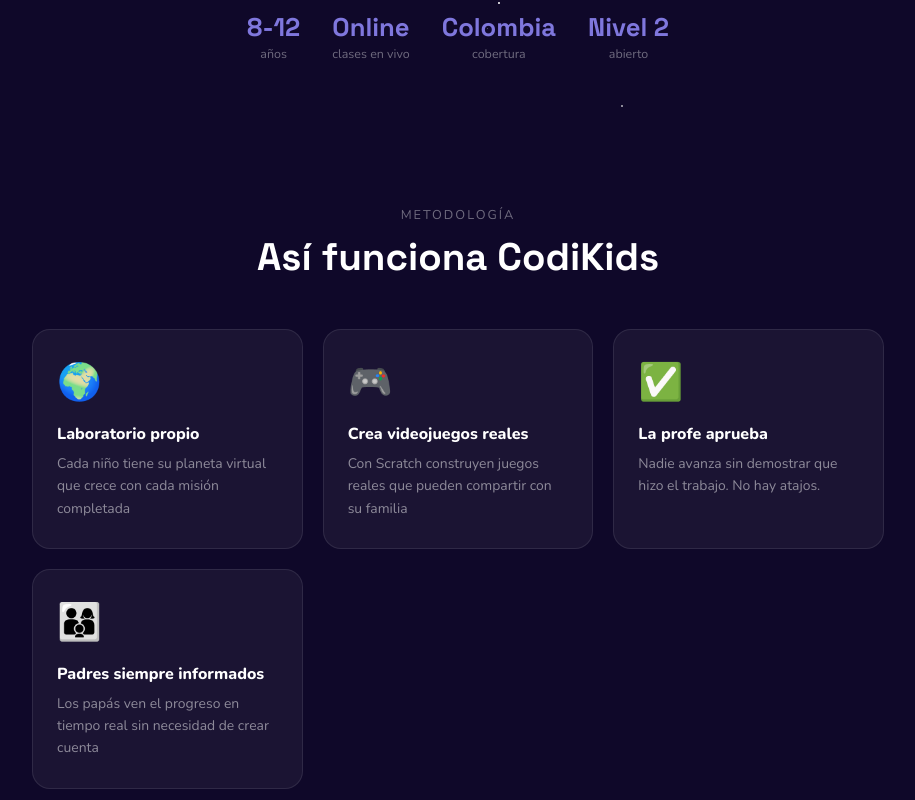
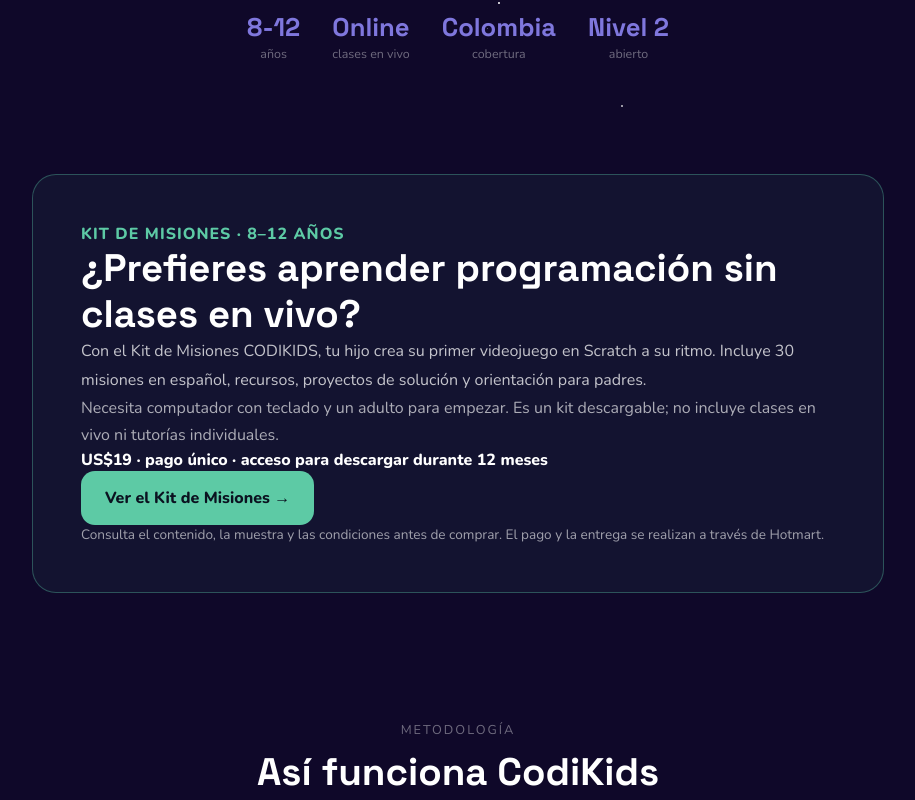
Before and after one commit to PatriOlaya/codikids-app, a React (Vite) app: page / in a window 1280 px wide. Shown: the part 680-1480 px from the top of the page, without its empty margins (182-1097 px from the left). Built offline with nearby package versions, Linux system fonts and the light colour scheme; no server answers.

Commit message:
Add self-paced Scratch kit offer to CODIKIDS landing page

```diff
--- a/src/pages/Landing.jsx
+++ b/src/pages/Landing.jsx
@@ -48,6 +48,19 @@
               <div style={{ fontSize: '.78rem', color: 'rgba(255,255,255,.4)', marginTop: 2 }}>{l}</div>
             </div>
           ))}
+        </div>
+      </section>
+
+      {/* KIT DESCARGABLE */}
+      <section id="aprende-a-tu-ritmo" aria-labelledby="kit-title" style={{ padding: '3rem 1.5rem', maxWidth: 900, margin: '0 auto' }}>
+        <div style={{ border: '1px solid rgba(93,202,165,.35)', borderRadius: 24, background: 'rgba(93,202,165,.06)', padding: 'clamp(1.5rem,4vw,3rem)' }}>
+          <p style={{ color: '#5DCAA5', fontWeight: 800, letterSpacing: 1 }}>KIT DE MISIONES · 8–12 AÑOS</p>
+          <h2 id="kit-title" style={{ fontFamily: 'Space Grotesk,sans-serif', fontSize: 'clamp(1.6rem,4vw,2.4rem)', lineHeight: 1.2 }}>¿Prefieres aprender programación sin clases en vivo?</h2>
+          <p style={{ color: 'rgba(255,255,255,.75)', lineHeight: 1.8 }}>Con el Kit de Misiones CODIKIDS, tu hijo crea su primer videojuego en Scratch a su ritmo. Incluye 30 misiones en español, recursos, proyectos de solución y orientación para padres.</p>
+          <p style={{ color: 'rgba(255,255,255,.65)', lineHeight: 1.7 }}>Necesita computador con teclado y un adulto para empezar. Es un kit descargable; no incluye clases en vivo ni tutorías individuales.</p>
+          <p style={{ fontWeight: 800 }}>US$19 · pago único · acceso para descargar durante 12 meses</p>
+          <a href="https://codikids-kit-misiones.p-olaya.chatgpt.site/?utm_source=codikids-vercel&utm_medium=referral&utm_campaign=kit-misiones" target="_blank" rel="noopener noreferrer" style={{ background: '#5DCAA5', color: '#0b1220', borderRadius: 14, padding: '1rem 1.5rem', fontWeight: 800, textDecoration: 'none', display: 'inline-block' }}>Ver el Kit de Misiones →</a>
+          <p style={{ color: 'rgba(255,255,255,.6)', fontSize: '.85rem', marginBottom: 0 }}>Consulta el contenido, la muestra y las condiciones antes de comprar. El pago y la entrega se realizan a través de Hotmart.</p>
         </div>
       </section>
 
```
